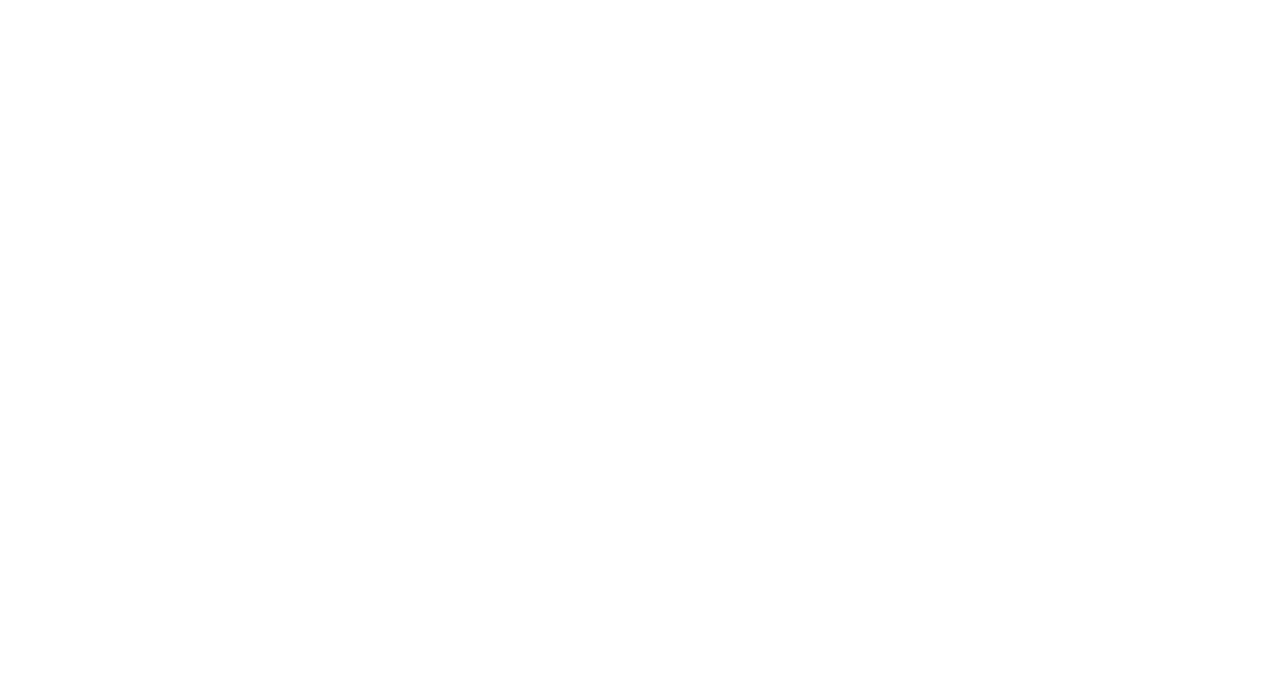
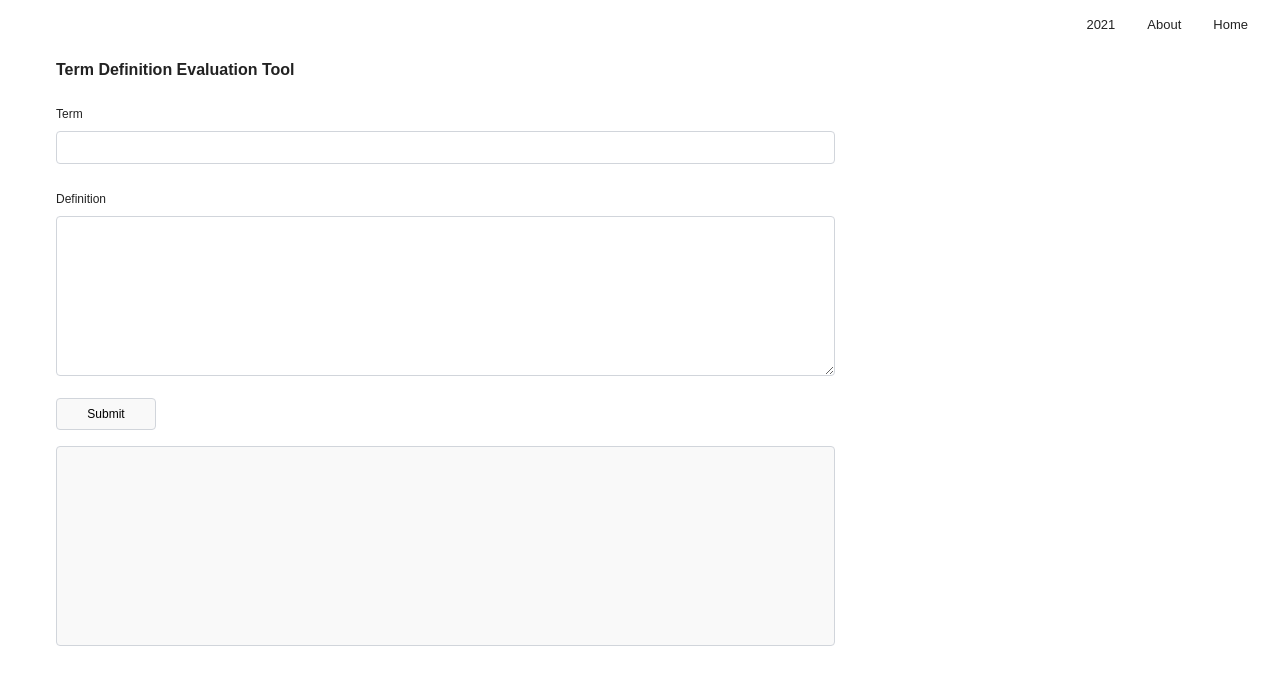
Before and after one commit to justinguevara/www.justinguevara.ca, a React (Vite) app: page /tools in a window 1280 px wide. Shown: the top 684 px of the page. Built offline with nearby package versions, Linux system fonts and the light colour scheme.

Commit message:
implement term evaulation tool ui

```diff
--- a/package.json
+++ b/package.json
@@ -13,6 +13,7 @@
   "dependencies": {
     "@tailwindcss/vite": "^4.0.0",
     "@types/node": "^22.9.1",
+    "axios": "^1.7.9",
     "install": "^0.13.0",
     "npm": "^10.9.1",
     "path": "^0.12.7",
--- a/src/components/pages/toolspage/ToolsPage.tsx
+++ b/src/components/pages/toolspage/ToolsPage.tsx
@@ -1,8 +1,82 @@
 import MainNavigation from "components/MainNavigation";
+import { useEffect, useState } from "react";
+import axios from "axios";
+
+import "./style.css";
 
 export default function ToolsPage (): JSX.Element {
+  const [term, setTerm] = useState('');
+  const [definition, setDefinition] = useState('');
+  const [results, setResults] = useState(<div></div>);
+  const [isSubmitting, setIsSubmitting] = useState(false);
+
+  const handle_submit = async (event: React.FormEvent<HTMLFormElement>) => {
+    event.preventDefault();
+    setIsSubmitting(true);
+    setResults(<div>...</div>);
+    try {
+      const response = await axios.post('https://localhost:443/api/1/query', {
+        term: term,
+        definition: definition,
+        query_type: 'evaluate'
+      }, {
+        headers: {
+          'Content-Type': 'text/plain',
+        }
+      });
+      const data = response.data;
+      if (typeof (data[0]?.model ?? null) !== 'string') {
+        // @todo
+        throw 'error';
+      }
+      const processed_elements = data.map((item, index) => (
+        <div key={index}>{(item.model ?? '').toLowerCase()} - {(item.content ?? '').toLowerCase()}</div>
+      ));
+
+      setResults(processed_elements);
+    } catch (error) {
+      setResults(<div>'error'</div>);
+    } finally {
+      setTimeout(() => {
+        setIsSubmitting(false);
+      }, 4000);
+    }
+  };
+
   return (
     <>
+      <MainNavigation />
+      <div className="jg-page-container">
+        <h1 className="jg-page-heading">Term Definition Evaluation Tool</h1>
+        <div className="jg-two-column-layout">
+          <div className="jg-column jg-column-2-3">
+            <form onSubmit={handle_submit}>
+              <h2 className="jg-heading">Term</h2>
+              <input
+                type="text"
+                className="jg-input jg-mb-1rem"
+                value={term}
+                onChange={(e) => setTerm(e.target.value)}
+              />
+              <h2 className="jg-heading">Definition</h2>
+              <textarea
+                className="jg-textarea jg-mb-1rem"
+                value={definition}
+                onChange={(e) => setDefinition(e.target.value)}
+              ></textarea>
+              <button type="submit" className="jg-submit-button" disabled={isSubmitting}>
+                {isSubmitting ? '...' : 'Submit'}
+              </button>
+              <div className="jg-mt-1rem"></div>
+              <div className="jg-response-data">
+                {results}
+              </div>
+            </form>
+          </div>
+          <div className="jg-column jg-column-1-3">
+          </div>
+        </div>
+      </div>
     </>
   );
 };
--- /dev/null
+++ b/src/components/pages/toolspage/style.css
@@ -0,0 +1,130 @@
+.jg-page-container {
+    margin-left: auto;
+    margin-right: auto;
+    width: 1200px;
+    padding-left: 16px;
+    padding-right: 16px;
+    box-sizing: border-box;
+}
+
+@media screen and (max-width: 1199px) {
+    .jg-page-container {
+        width: 100%;
+    }
+}
+
+@media screen and (min-width: 1200px) {
+    .jg-page-container {
+        width: 1200px;
+    }
+}
+
+.jg-page-content {
+    padding-left: 16px;
+    padding-right: 16px;
+    box-sizing: border-box;
+    margin-right: auto;
+    width: 100%;
+}
+
+@media screen and (max-width: 850px) {
+    .jg-page-content {
+        width: 100%;
+    }
+}
+@media screen and (min-width: 849px) {
+    .jg-page-content {
+        width: 790px;
+    }
+}
+
+.jg-textarea {
+  width: 100%;
+  height: 10rem;
+  padding: 0.5rem;
+  border: 1px solid #d1d5db;
+  border-radius: 0.25rem;
+  font-family: inherit;
+}
+
+.jg-input {
+  width: 100%;
+  padding: 0.5rem;
+  margin-bottom: 1rem;
+  border: 1px solid #d1d5db;
+  border-radius: 0.25rem;
+}
+
+.jg-mb-1rem {
+  margin-bottom: 1rem;
+}
+
+.jg-mt-1rem {
+  margin-top: 1rem;
+}
+
+.jg-heading {
+  margin-bottom: 0.5rem;
+  font-size: 12px;
+  font-weight: normal;
+}
+
+.jg-submit-button {
+  width: 100px;
+  padding: 8px;
+  border: 1px solid #d1d5db;
+  border-radius: 0.25rem;
+  background-color: #f9f9f9;
+  cursor: pointer;
+  transition: background-color 0.3s;
+  font-size: 12px!important;
+}
+
+.jg-submit-button:hover {
+  background-color: #e2e2e2;
+}
+
+.jg-response-data {
+  margin-top: 1rem;
+  padding: 0.5rem;
+  border: 1px solid #d1d5db;
+  border-radius: 0.25rem;
+  background-color: #f9f9f9;
+  height: 200px;
+  overflow-y: auto;
+}
+
+.jg-two-column-layout {
+  display: flex;
+  flex-wrap: wrap;
+  gap: 16px;
+}
+
+.jg-column {
+  box-sizing: border-box;
+}
+
+@media screen and (min-width: 1025px) {
+  .jg-column-2-3 {
+    width: 66.67%;
+  }
+}
+
+@media screen and (min-width: 1025px) {
+  .jg-column-1-3 {
+    width: 33.33%;
+  }
+}
+
+@media screen and (max-width: 1024px) {
+  .jg-column-2-3,
+  .jg-column-1-3 {
+    width: 100%;
+  }
+}
+
+.jg-page-heading {
+    margin-bottom: 1rem;
+    font-size: 1rem;
+    font-weight: bold;
+}
```
Also changed, not shown: 1 other file (tests, documents, lock files or other folders).
